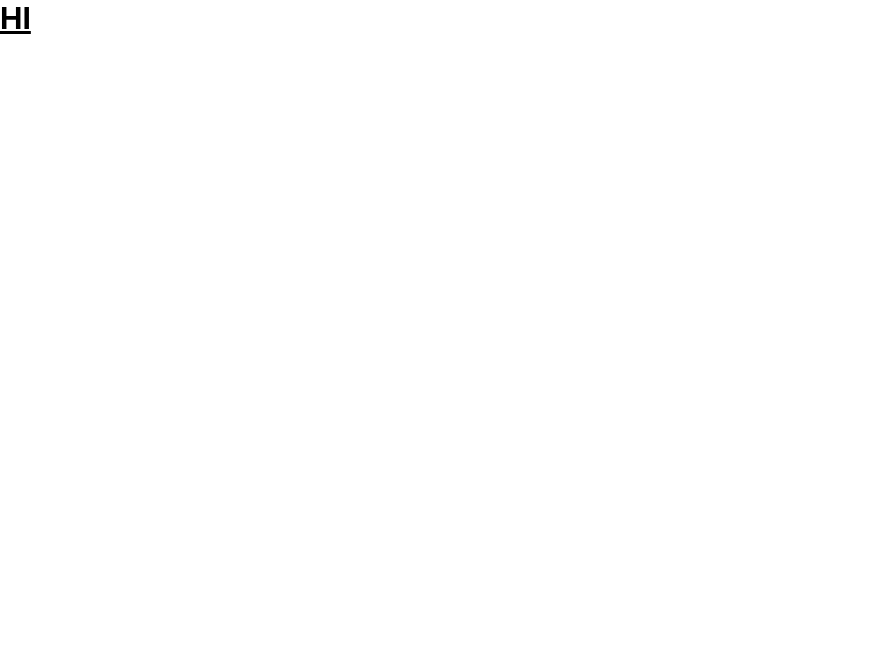
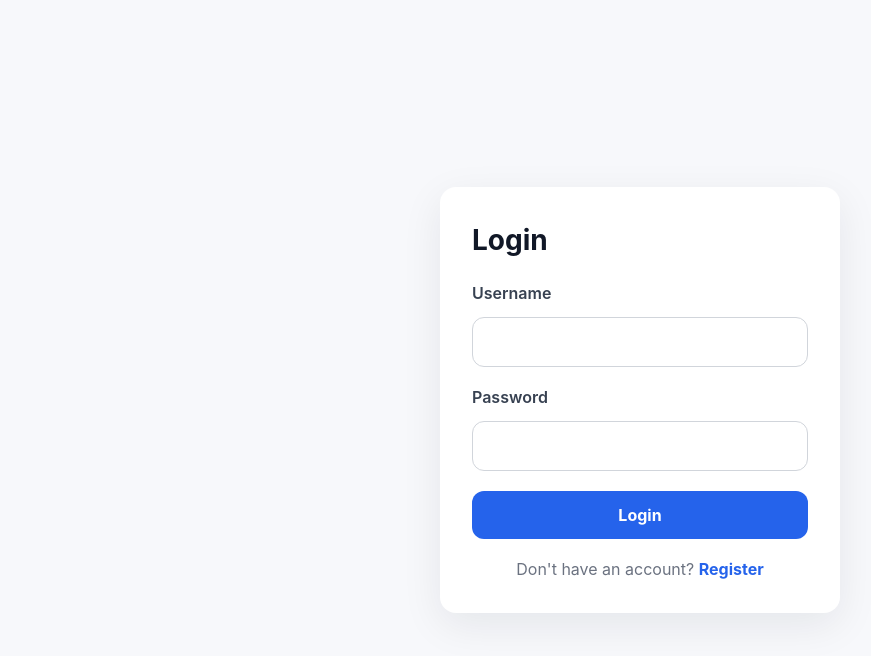
Before and after one commit to andrej212/SIS3, a React app in the folder frontend/: page / in a window 1280 px wide. Shown: the top 656 px of the page, without its empty margins (0-871 px from the left). Built offline with nearby package versions, Linux system fonts and the light colour scheme; the HTML template or start-up script is replaced by a standard one.

Commit message:
implemented login and register

```diff
--- /dev/null
+++ b/frontend/Components/NavbarComponent.jsx
@@ -0,0 +1,13 @@
+import React from 'react'
+
+function NavbarComponent() {
+  return (
+    <nav className="flex flex-wrap justify-between items-center bg-gray-800 p-4">
+        <ul className="flex flex-wrap items-center justify-between">
+
+        </ul>
+    </nav>
+  )
+}
+
+export default NavbarComponent
--- /dev/null
+++ b/frontend/Pages/LoginPage.jsx
@@ -0,0 +1,144 @@
+import { useState } from 'react';
+
+function LoginPage({ onSwitch }) {
+  const [username, setUsername] = useState('');
+  const [password, setPassword] = useState('');
+  const [message, setMessage] = useState('');
+  const [loading, setLoading] = useState(false);
+
+  const handleSubmit = async (event) => {
+    event.preventDefault();
+    setMessage('');
+
+    if (!username.trim() || !password.trim()) {
+      setMessage('Please enter both username and password.');
+      return;
+    }
+
+    setLoading(true);
+    try {
+      const response = await fetch('http://localhost:5000/auth/login', {
+        method: 'POST',
+        headers: {
+          'Content-Type': 'application/json',
+        },
+        body: JSON.stringify({ username, password }),
+      });
+
+      const data = await response.json();
+
+      if (!response.ok) {
+        setMessage(data.message || 'Login failed.');
+      } else {
+        setMessage('Login successful!');
+        localStorage.setItem('token', data.token || '');
+        //home page
+      }
+    } catch (error) {
+      setMessage('Unable to reach server.');
+    } finally {
+      setLoading(false);
+    }
+  };
+
+  return (
+    <div style={{
+      minHeight: '100vh',
+      display: 'flex',
+      alignItems: 'center',
+      justifyContent: 'center',
+      padding: '24px',
+      background: '#f7f8fb',
+    }}>
+      <div style={{
+        width: '100%',
+        maxWidth: '400px',
+        padding: '32px',
+        borderRadius: '16px',
+        boxShadow: '0 12px 40px rgba(16, 24, 40, 0.08)',
+        background: '#ffffff',
+      }}>
+        <h1 style={{ marginBottom: '20px', fontSize: '1.75rem', fontWeight: 700, color: '#111827' }}>
+          Login
+        </h1>
+        <form onSubmit={handleSubmit}>
+          <label style={{ display: 'block', marginBottom: '12px', fontWeight: 600, color: '#374151' }}>
+            Username
+          </label>
+          <input
+            type="text"
+            value={username}
+            onChange={(event) => setUsername(event.target.value)}
+            style={{
+              width: '100%',
+              padding: '12px 14px',
+              borderRadius: '12px',
+              border: '1px solid #d1d5db',
+              marginBottom: '18px',
+              fontSize: '1rem',
+            }}
+          />
+
+          <label style={{ display: 'block', marginBottom: '12px', fontWeight: 600, color: '#374151' }}>
+            Password
+          </label>
+          <input
+            type="password"
+            value={password}
+            onChange={(event) => setPassword(event.target.value)}
+            style={{
+              width: '100%',
+              padding: '12px 14px',
+              borderRadius: '12px',
+              border: '1px solid #d1d5db',
+              marginBottom: '20px',
+              fontSize: '1rem',
+            }}
+          />
+
+          <button
+            type="submit"
+            disabled={loading}
+            style={{
+              width: '100%',
+              padding: '12px 14px',
+              borderRadius: '12px',
+              border: 'none',
+              background: '#2563eb',
+              color: '#ffffff',
+              fontWeight: 700,
+              cursor: loading ? 'default' : 'pointer',
+            }}
+          >
+            {loading ? 'Logging in...' : 'Login'}
+          </button>
+        </form>
+
+        <div style={{ marginTop: '18px', textAlign: 'center', color: '#6b7280' }}>
+          Don&apos;t have an account?{' '}
+          <button
+            type="button"
+            onClick={onSwitch}
+            style={{
+              border: 'none',
+              background: 'transparent',
+              color: '#2563eb',
+              cursor: 'pointer',
+              fontWeight: 700,
+            }}
+          >
+            Register
+          </button>
+        </div>
+
+        {message && (
+          <div style={{ marginTop: '20px', color: message.includes('successful') ? '#166534' : '#b91c1c' }}>
+            {message}
+          </div>
+        )}
+      </div>
+    </div>
+  );
+}
+
+export default LoginPage;
--- /dev/null
+++ b/frontend/Pages/RegisterPage.jsx
@@ -0,0 +1,160 @@
+import { useState } from 'react';
+
+function RegisterPage({ onSwitch }) {
+  const [username, setUsername] = useState('');
+  const [email, setEmail] = useState('');
+  const [password, setPassword] = useState('');
+  const [message, setMessage] = useState('');
+  const [loading, setLoading] = useState(false);
+
+  const handleSubmit = async (event) => {
+    event.preventDefault();
+    setMessage('');
+
+    if (!username.trim() || !email.trim() || !password.trim()) {
+      setMessage('Please fill in all fields.');
+      return;
+    }
+
+    setLoading(true);
+    try {
+      const response = await fetch('http://localhost:5000/auth/register', {
+        method: 'POST',
+        headers: {
+          'Content-Type': 'application/json',
+        },
+        body: JSON.stringify({ username, email, password }),
+      });
+
+      const data = await response.json();
+
+      if (!response.ok) {
+        setMessage(data.message || 'Registration failed.');
+      } else {
+        setMessage('Registration successful! You can now log in.');
+      }
+    } catch (error) {
+      setMessage('Unable to reach server.');
+    } finally {
+      setLoading(false);
+    }
+  };
+
+  return (
+    <div style={{
+      minHeight: '100vh',
+      display: 'flex',
+      alignItems: 'center',
+      justifyContent: 'center',
+      padding: '24px',
+      background: '#f7f8fb',
+    }}>
+      <div style={{
+        width: '100%',
+        maxWidth: '450px',
+        padding: '32px',
+        borderRadius: '16px',
+        boxShadow: '0 12px 40px rgba(16, 24, 40, 0.08)',
+        background: '#ffffff',
+      }}>
+        <h1 style={{ marginBottom: '20px', fontSize: '1.75rem', fontWeight: 700, color: '#111827' }}>
+          Register
+        </h1>
+        <form onSubmit={handleSubmit}>
+          <label style={{ display: 'block', marginBottom: '12px', fontWeight: 600, color: '#374151' }}>
+            Username
+          </label>
+          <input
+            type="text"
+            value={username}
+            onChange={(event) => setUsername(event.target.value)}
+            style={{
+              width: '100%',
+              padding: '12px 14px',
+              borderRadius: '12px',
+              border: '1px solid #d1d5db',
+              marginBottom: '18px',
+              fontSize: '1rem',
+            }}
+          />
+
+          <label style={{ display: 'block', marginBottom: '12px', fontWeight: 600, color: '#374151' }}>
+            Email
+          </label>
+          <input
+            type="email"
+            value={email}
+            onChange={(event) => setEmail(event.target.value)}
+            style={{
+              width: '100%',
+              padding: '12px 14px',
+              borderRadius: '12px',
+              border: '1px solid #d1d5db',
+              marginBottom: '18px',
+              fontSize: '1rem',
+            }}
+          />
+
+          <label style={{ display: 'block', marginBottom: '12px', fontWeight: 600, color: '#374151' }}>
+            Password
+          </label>
+          <input
+            type="password"
+            value={password}
+            onChange={(event) => setPassword(event.target.value)}
+            style={{
+              width: '100%',
+              padding: '12px 14px',
+              borderRadius: '12px',
+              border: '1px solid #d1d5db',
+              marginBottom: '20px',
+              fontSize: '1rem',
+            }}
+          />
+
+          <button
+            type="submit"
+            disabled={loading}
+            style={{
+              width: '100%',
+              padding: '12px 14px',
+              borderRadius: '12px',
+              border: 'none',
+              background: '#2563eb',
+              color: '#ffffff',
+              fontWeight: 700,
+              cursor: loading ? 'default' : 'pointer',
+            }}
+          >
+            {loading ? 'Creating account...' : 'Register'}
+          </button>
+        </form>
+
+        <div style={{ marginTop: '18px', textAlign: 'center', color: '#6b7280' }}>
+          Already have an account?{' '}
+          <button
+            type="button"
+            onClick={onSwitch}
+            style={{
+              border: 'none',
+              background: 'transparent',
+              color: '#2563eb',
+              cursor: 'pointer',
+              fontWeight: 700,
+            }}
+          >
+            Login
+          </button>
+        </div>
+
+        {message && (
+          <div style={{ marginTop: '20px', color: message.includes('successful') ? '#166534' : '#b91c1c' }}>
+            {message}
+          </div>
+        )}
+      </div>
+    </div>
+  );
+}
+
+export default RegisterPage;
--- a/frontend/src/App.jsx
+++ b/frontend/src/App.jsx
@@ -1,17 +1,16 @@
-import { useState } from 'react'
-import reactLogo from './assets/react.svg'
-import viteLogo from './assets/vite.svg'
-import heroImg from './assets/hero.png'
-import './App.css'
+import { useState } from 'react';
+import LoginPage from '../Pages/LoginPage';
+import RegisterPage from '../Pages/RegisterPage';
+import './App.css';
 
 function App() {
-  const [count, setCount] = useState(0)
+  const [screen, setScreen] = useState('login');
 
-  return (
-    <>
-    <h1 className="text-3xl font-bold underline">HI</h1>
-    </>
-  )
+  return screen === 'login' ? (
+    <LoginPage onSwitch={() => setScreen('register')} />
+  ) : (
+    <RegisterPage onSwitch={() => setScreen('login')} />
+  );
 }
 
-export default App
+export default App;
```
